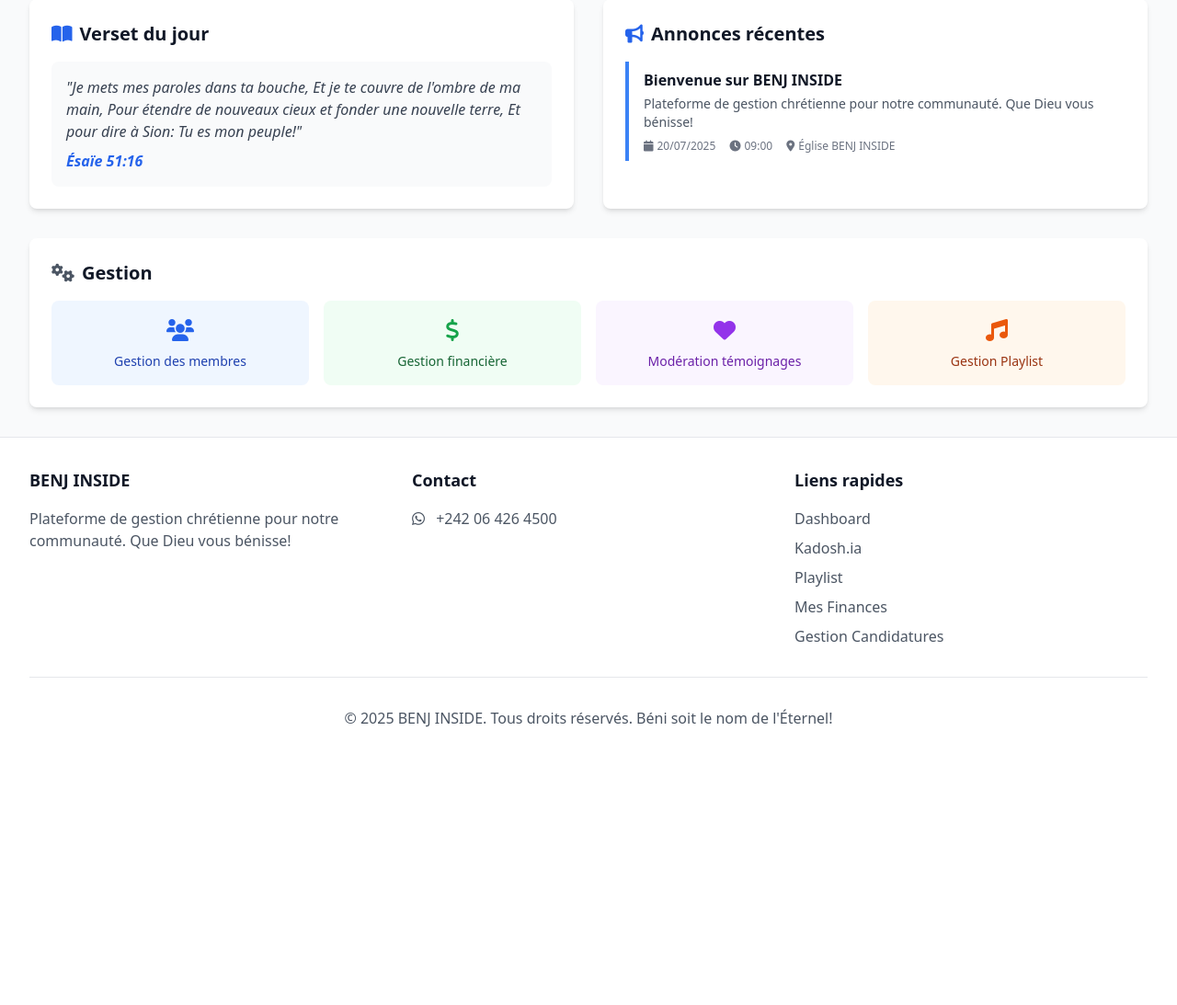
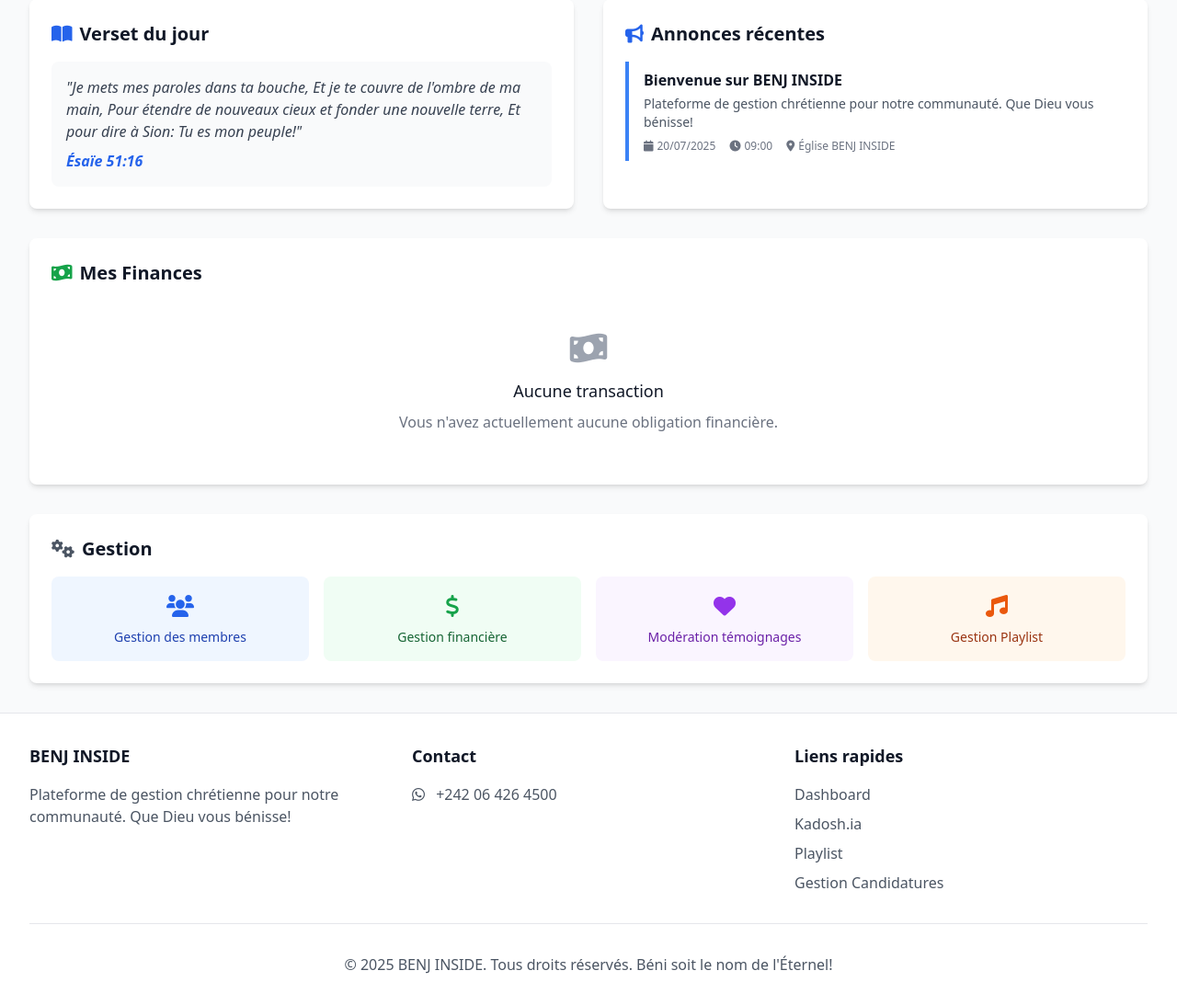
Before and after one commit to Richy-and/BENJ_SUPER, a Flask app: page /dashboard/ in a window 1280 px wide. Shown: the part 674-1767 px from the top of the page at 92% size. Before the commit the page ends 1465 px from the top, so only its background shows below. Run offline with Flask 3, Linux system fonts and the light colour scheme; the visitor is signed in with stand-in values (Sample User, id 1); data comes from the database, SQL or seed files in the repository; data that the repository does not hold is empty; some libraries are stand-ins or nearby versions.

Commit message:
Show key financial information directly on the main dashboard page
Adds financial summary cards and transaction details to the user dashboard in `routes/dashboard.py` and `templates/dashboard/dashboard.html`.

Replit-Commit-Author: Agent
Replit-Commit-Session-Id: 565ac0b4-8b9b-4fe5-aace-b84b2958c81a
Replit-Commit-Screenshot-Url: https://storage.googleapis.com/screenshot-production-us-central1/670d1683-97da-4c4e-8755-c975f56bb6a1/565ac0b4-8b9b-4fe5-aace-b84b2958c81a/w1A1x2U

```diff
--- a/routes/dashboard.py
+++ b/routes/dashboard.py
@@ -24,6 +24,18 @@ def dashboard():
     # Get user's financial obligations
     finances = Finance.query.filter_by(user_id=user.id, paye=False).all()
 
+    # Calculate financial totals
+    total_du = 0
+    total_cotisations = 0
+    total_dettes = 0
+
+    for finance in finances:
+        total_du += finance.montant
+        if finance.type == 'cotisation':
+            total_cotisations += finance.montant
+        elif finance.type == 'dette':
+            total_dettes += finance.montant
+
     # Get playlist data for admin
     playlist_items = None
     pending_requests_count = 0
@@ -46,6 +58,9 @@ def dashboard():
                          current_user=user,
                          announcements=announcements,
                          finances=finances,
+                         total_du=total_du,
+                         total_cotisations=total_cotisations,
+                         total_dettes=total_dettes,
                          daily_verse=daily_verse,
                          playlist_items=playlist_items,
                          pending_requests_count=pending_requests_count,
--- a/templates/base.html
+++ b/templates/base.html
@@ -149,7 +149,6 @@
                                 <li><a href="{{ url_for('dashboard.dashboard') }}" class="text-gray-600 dark:text-gray-400 hover:text-primary-600">Dashboard</a></li>
                                 <li><a href="{{ url_for('dashboard.chatbot') }}" class="text-gray-600 dark:text-gray-400 hover:text-primary-600">Kadosh.ia</a></li>
                                 <li><a href="{{ url_for('dashboard.playlist') }}" class="text-gray-600 dark:text-gray-400 hover:text-primary-600">Playlist</a></li>
-                                <li><a href="{{ url_for('finances.finances') }}" class="text-gray-600 dark:text-gray-400 hover:text-primary-600">Mes Finances</a></li>
                                 {% if session.user_role == 'admin' %}
                                 <li><a href="{{ url_for('department_requests.admin_department_requests') }}" class="text-gray-600 dark:text-gray-400 hover:text-primary-600">Gestion Candidatures</a></li>
                                 {% elif session.user_role == 'membre' %}
--- a/templates/dashboard/dashboard.html
+++ b/templates/dashboard/dashboard.html
@@ -182,19 +182,56 @@
     </div>
 
     <!-- Financial Status -->
-    {% if finances %}
     <div class="bg-white dark:bg-gray-800 rounded-lg shadow-md p-6">
-        <div class="flex justify-between items-center mb-4">
-            <h2 class="text-xl font-bold text-gray-900 dark:text-white flex items-center">
-                <i class="fas fa-dollar-sign text-green-600 mr-2"></i>
-                Mes obligations financières
-            </h2>
-            <a href="{{ url_for('finances.finances') }}"
-               class="bg-green-600 hover:bg-green-700 text-white px-4 py-2 rounded-lg transition-colors text-sm">
-                <i class="fas fa-eye mr-2"></i>
-                Voir tout
-            </a>
+        <h2 class="text-xl font-bold text-gray-900 dark:text-white mb-4 flex items-center">
+            <i class="fas fa-money-bill-wave text-green-600 mr-2"></i>
+            Mes Finances
+        </h2>
+
+        {% if finances %}
+        <!-- Statistics Cards -->
+        <div class="grid grid-cols-1 md:grid-cols-3 gap-4 mb-6">
+            <!-- Total Dû -->
+            <div class="bg-red-50 dark:bg-red-900/20 rounded-lg p-4">
+                <div class="flex items-center">
+                    <div class="p-2 bg-red-100 dark:bg-red-900 rounded-full">
+                        <i class="fas fa-exclamation-triangle text-red-600 dark:text-red-400"></i>
+                    </div>
+                    <div class="ml-3">
+                        <h3 class="text-sm font-medium text-gray-900 dark:text-white">Total Dû</h3>
+                        <p class="text-lg font-bold text-red-600 dark:text-red-400">{{ total_du }} FCFA</p>
+                    </div>
+                </div>
+            </div>
+
+            <!-- Cotisations -->
+            <div class="bg-blue-50 dark:bg-blue-900/20 rounded-lg p-4">
+                <div class="flex items-center">
+                    <div class="p-2 bg-blue-100 dark:bg-blue-900 rounded-full">
+                        <i class="fas fa-calendar-check text-blue-600 dark:text-blue-400"></i>
+                    </div>
+                    <div class="ml-3">
+                        <h3 class="text-sm font-medium text-gray-900 dark:text-white">Cotisations</h3>
+                        <p class="text-lg font-bold text-blue-600 dark:text-blue-400">{{ total_cotisations }} FCFA</p>
+                    </div>
+                </div>
+            </div>
+
+            <!-- Dettes -->
+            <div class="bg-orange-50 dark:bg-orange-900/20 rounded-lg p-4">
+                <div class="flex items-center">
+                    <div class="p-2 bg-orange-100 dark:bg-orange-900 rounded-full">
+                        <i class="fas fa-credit-card text-orange-600 dark:text-orange-400"></i>
+                    </div>
+                    <div class="ml-3">
+                        <h3 class="text-sm font-medium text-gray-900 dark:text-white">Dettes</h3>
+                        <p class="text-lg font-bold text-orange-600 dark:text-orange-400">{{ total_dettes }} FCFA</p>
+                    </div>
+                </div>
+            </div>
         </div>
+
+        <!-- Transactions Table -->
         <div class="overflow-x-auto">
             <table class="w-full text-sm">
                 <thead class="bg-gray-50 dark:bg-gray-700">
@@ -203,32 +240,91 @@
                         <th class="px-4 py-2 text-left text-gray-900 dark:text-white">Montant</th>
                         <th class="px-4 py-2 text-left text-gray-900 dark:text-white">Échéance</th>
                         <th class="px-4 py-2 text-left text-gray-900 dark:text-white">Statut</th>
+                        <th class="px-4 py-2 text-left text-gray-900 dark:text-white">Date</th>
                     </tr>
                 </thead>
                 <tbody class="divide-y divide-gray-200 dark:divide-gray-700">
                     {% for finance in finances %}
-                    <tr>
-                        <td class="px-4 py-2 text-gray-900 dark:text-white">{{ finance.type.title() }}</td>
-                        <td class="px-4 py-2 text-gray-900 dark:text-white">{{ finance.montant }} FCFA</td>
+                    <tr class="hover:bg-gray-50 dark:hover:bg-gray-700">
+                        <td class="px-4 py-2">
+                            <div class="flex items-center">
+                                {% if finance.type == 'cotisation' %}
+                                <div class="p-1 bg-blue-100 dark:bg-blue-900 rounded-full mr-2">
+                                    <i class="fas fa-calendar-check text-blue-600 dark:text-blue-400 text-xs"></i>
+                                </div>
+                                <span class="text-blue-600 dark:text-blue-400 font-medium">Cotisation</span>
+                                {% else %}
+                                <div class="p-1 bg-orange-100 dark:bg-orange-900 rounded-full mr-2">
+                                    <i class="fas fa-credit-card text-orange-600 dark:text-orange-400 text-xs"></i>
+                                </div>
+                                <span class="text-orange-600 dark:text-orange-400 font-medium">Dette</span>
+                                {% endif %}
+                            </div>
+                        </td>
+                        <td class="px-4 py-2 text-gray-900 dark:text-white font-semibold">{{ finance.montant }} FCFA</td>
                         <td class="px-4 py-2 text-gray-900 dark:text-white">
                             {% if finance.deadline %}
                                 {{ finance.deadline.strftime('%d/%m/%Y') }}
                             {% else %}
-                                -
+                                <span class="text-gray-500 dark:text-gray-400">Non définie</span>
                             {% endif %}
                         </td>
                         <td class="px-4 py-2">
-                            <span class="px-2 py-1 text-xs rounded-full bg-red-100 text-red-800 dark:bg-red-900 dark:text-red-200">
+                            {% if finance.paye %}
+                            <span class="inline-flex items-center px-2 py-1 rounded-full text-xs font-medium bg-green-100 text-green-800 dark:bg-green-900 dark:text-green-300">
+                                <i class="fas fa-check-circle mr-1"></i>
+                                Payé
+                            </span>
+                            {% else %}
+                            <span class="inline-flex items-center px-2 py-1 rounded-full text-xs font-medium bg-red-100 text-red-800 dark:bg-red-900 dark:text-red-300">
+                                <i class="fas fa-times-circle mr-1"></i>
                                 Non payé
                             </span>
+                            {% endif %}
+                        </td>
+                        <td class="px-4 py-2 text-gray-900 dark:text-white">
+                            {{ finance.date_creation.strftime('%d/%m/%Y') }}
                         </td>
                     </tr>
                     {% endfor %}
                 </tbody>
             </table>
         </div>
+
+        <!-- Actions -->
+        <div class="mt-4 flex flex-col sm:flex-row gap-4">
+            <a href="https://wa.me/+242064264500"
+               target="_blank"
+               class="inline-flex items-center px-4 py-2 bg-green-600 hover:bg-green-700 text-white rounded-lg transition-colors">
+                <i class="fab fa-whatsapp mr-2"></i>
+                Contacter pour Paiement
+            </a>
+        </div>
+
+        <!-- Information Box -->
+        <div class="mt-4 bg-blue-50 dark:bg-blue-900/20 border border-blue-200 dark:border-blue-700 rounded-lg p-4">
+            <div class="flex items-start">
+                <div class="flex-shrink-0">
+                    <i class="fas fa-info-circle text-blue-600 dark:text-blue-400"></i>
+                </div>
+                <div class="ml-3">
+                    <h3 class="text-sm font-medium text-blue-900 dark:text-blue-100">
+                        Information sur les Paiements
+                    </h3>
+                    <p class="mt-1 text-xs text-blue-700 dark:text-blue-300">
+                        Contactez la régis via WhatsApp pour organiser le paiement. Respectez les échéances pour éviter les pénalités.
+                    </p>
+                </div>
+            </div>
+        </div>
+        {% else %}
+        <div class="text-center py-8">
+            <i class="fas fa-money-bill-wave text-gray-400 text-4xl mb-3"></i>
+            <h3 class="text-lg font-medium text-gray-900 dark:text-white mb-2">Aucune transaction</h3>
+            <p class="text-gray-500 dark:text-gray-400">Vous n'avez actuellement aucune obligation financière.</p>
+        </div>
+        {% endif %}
     </div>
-    {% endif %}
 
     <!-- Role-specific sections -->
     {% if user.role == 'ouvrier' and user.score > 0 %}
```
